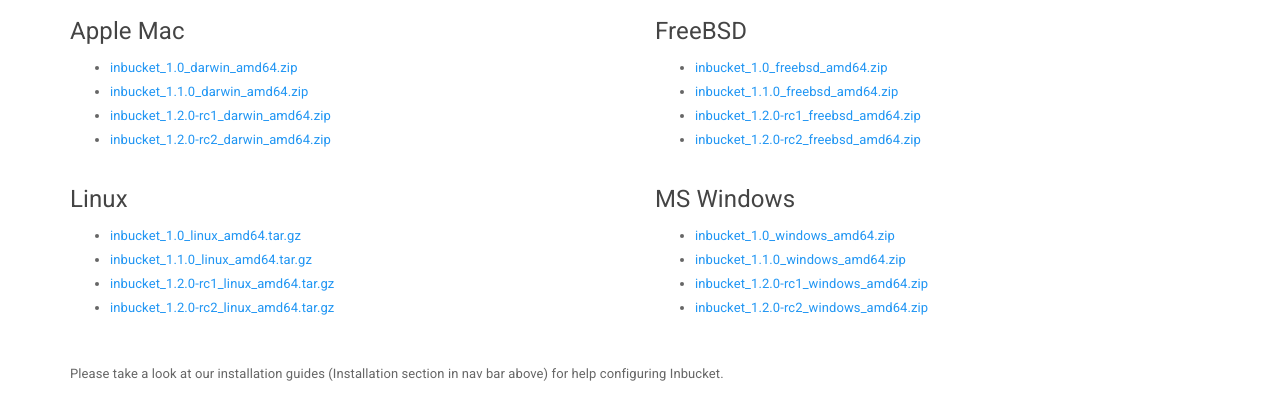
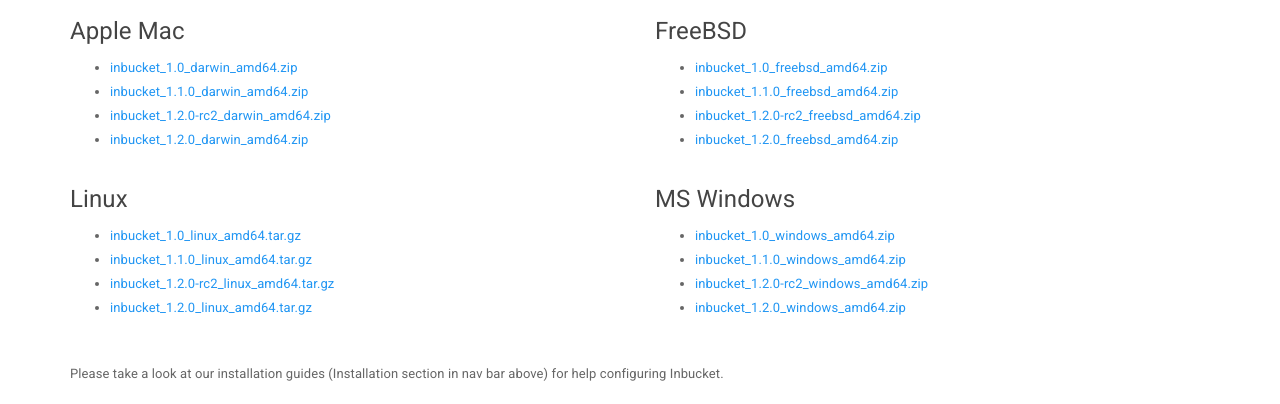
Before and after one commit to inbucket/inbucket.org, a Jekyll site: the page built from binaries/index.html, in a window 1280 px wide. Shown: the part 210-614 px from the top of the page. Built offline with Jekyll 4.4.1, drawn with Linux system fonts in a browser that asks for light colours; comment, search, counter and statistics services are not loaded.

```diff
--- a/_config.yml
+++ b/_config.yml
@@ -27,7 +27,7 @@ paginate: 5
 paginate_path: "news/page:num"
 
 # Binaries
-binary_versions: ["1.0", "1.1.0", "1.2.0-rc1", "1.2.0-rc2"]
+binary_versions: ["1.0", "1.1.0", "1.2.0-rc2", "1.2.0"]
 binary_base: https://dl.bintray.com/content/jhillyerd/golang
 binary_platforms:
   - label: "Apple Mac"
```
Also changed, not shown: news/_posts/2017-12-27-onetwozero-release.md (added, +11 -0 lines).
